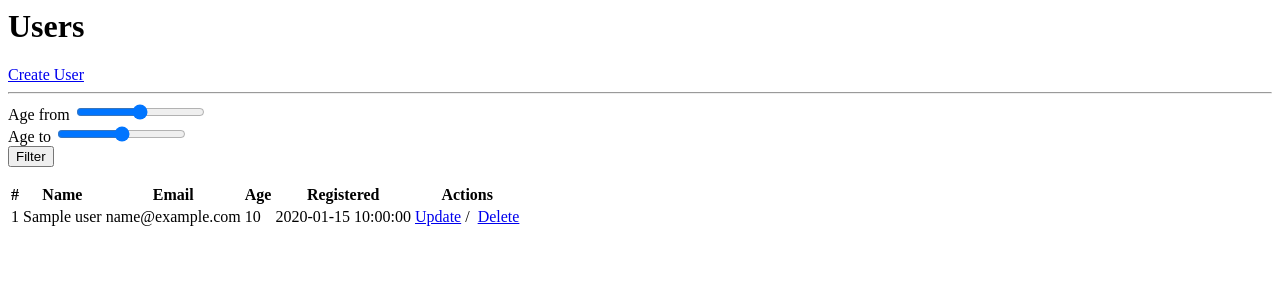
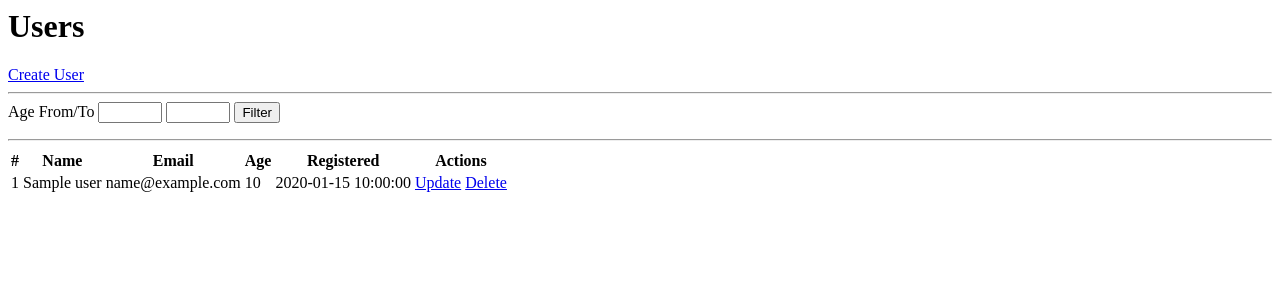
Before and after one commit to VyazovskyE/php-hw-13, a PHP site: template src/public/views/usersList.php in a window 1280 px wide. Shown: the top 300 px of the page. Run offline with PHP 8.4, Linux system fonts and the light colour scheme; the template is opened without the code that fills it: most values are stand-ins (such as "Sample title", 1, 10 or a date in 2020).

Commit message:
changed users list and form

```diff
--- a/src/app/Controllers/Users.php
+++ b/src/app/Controllers/Users.php
@@ -87,6 +87,12 @@ class Users
 			'user' => $user,
 			'success' => $success,
 			'errors' => $errors,
+			'formFields' => [
+				'id' => $user['id'],
+				'name' => $user['name'],
+				'email' => $user['email'],
+				'age' => $user['age'],
+			],
 		]);
 	}
 
--- a/src/app/Models/Users.php
+++ b/src/app/Models/Users.php
@@ -22,6 +22,7 @@ class Users
 		$select->setTableName('users');
 		$select->where()
 			->condition('age', 'BETWEEN', [$filter['ageFrom'], $filter['ageTo']]);
+		$select->setOrderBy(['registered_at' => 'DESC']);
 		$select->execute();
 		$users = $select->fetch();
 		return $users;
--- a/src/core/Orm/Select.php
+++ b/src/core/Orm/Select.php
@@ -6,7 +6,7 @@ use Exception;
 class Select extends SQL
 {
 	private array $fields;
-	private array $orderBy;
+	private array $orderBy = [];
 	private Where $where;
 	private int $limit = 0;
 	private int $offset = 0;
@@ -21,8 +21,8 @@ class Select extends SQL
 		$query .= $this->tableName;
 		$query .= $this->getJoinConfigString();
 		$query .= $this->getGroupBy();
+		$query .= $this->getWhere();
 		$query .= $this->getOrderBy();
-		$query .= $this->getWhere();
 		$query .= $this->getLimitString();
 		return $query;
 	}
--- a/src/public/views/usersList.php
+++ b/src/public/views/usersList.php
@@ -17,51 +17,50 @@ if (count($pageData['messages']) > 0) {
 <hr>
 
 <form method="get" action="/users">
-	<div class="mb-3">
-		<label for="age_from">Age from</label>
-		<input type="range" class="form-control" id="age_from" name="age_from" min="0" max="100"
+	<div class="input-group">
+		<span class="input-group-text">Age From/To</span>
+		<input class="form-control" type="number" name="age_from" min="0" max="100"
 			value="<?php echo $pageData['ageFrom']; ?>">
-	</div>
-	<div class="mb-3">
-		<label for="age_to">Age to</label>
-		<input type="range" class="form-control" id="age_to" name="age_to" min="0" max="100"
+		<input class="form-control" type="number" name="age_to" min="0" max="100"
 			value="<?php echo $pageData['ageTo']; ?>">
-	</div>
-	<div class="mb-3">
 		<button type="submit" class="btn btn-primary">Filter</button>
 	</div>
 </form>
 
-<table class="table table-hover">
+<hr>
+
+<table class="table table-hover align-middle">
 	<thead>
 		<th>#</th>
 		<th>Name</th>
 		<th>Email</th>
 		<th>Age</th>
 		<th>Registered</th>
-		<th>Actions</th>
+		<th class="text-end">Actions</th>
 	</thead>
-	<tbody>
+	<tbody class="table-group-divider">
 		<?php foreach ($pageData['users'] as $user): ?>
 			<tr>
 				<td>
-					<?php echo $user['id']; ?>
+					<?= $user['id']; ?>
 				</td>
 				<td>
-					<?php echo $user['name']; ?>
+					<?= $user['name']; ?>
 				</td>
 				<td>
-					<?php echo $user['email']; ?>
+					<?= $user['email']; ?>
 				</td>
 				<td>
-					<?php echo $user['age']; ?>
+					<?= $user['age']; ?>
 				</td>
 				<td>
-					<?php echo $user['registered_at']; ?>
+					<?= $user['registered_at']; ?>
 				</td>
-				<td>
-					<a href="/user?id=<?= $user['id'] ?>">Update</a>&nbsp;/&nbsp;
-					<a href="/delete-user?id=<?= $user['id'] ?>">Delete</a>
+				<td class="text-end">
+					<div class="btn-group">
+						<a class="btn btn-sm btn-primary" href="/user?id=<?= $user['id'] ?>">Update</a>
+						<a class="btn btn-sm btn-danger" href="/delete-user?id=<?= $user['id'] ?>">Delete</a>
+					</div>
 				</td>
 			</tr>
 		<?php endforeach; ?>
```
Also changed, not shown: src/public/views/userPage.php (+20 -15 lines).
